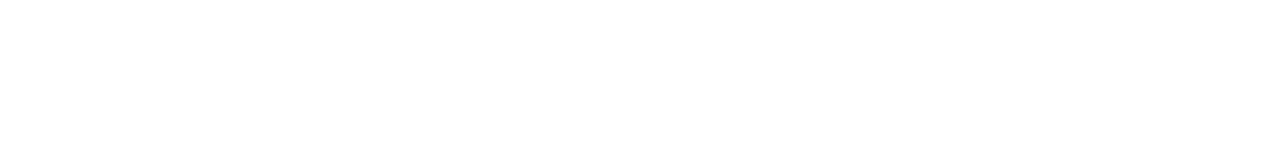
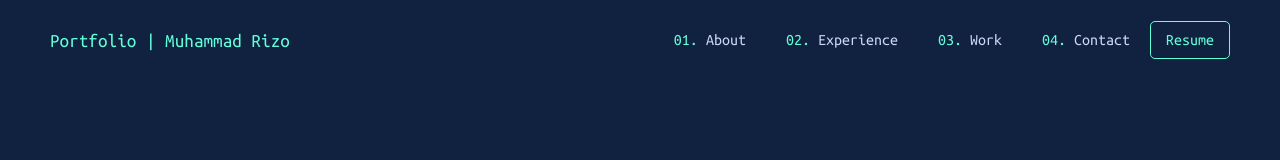
Before and after one commit to rizoxon/Portfolio, a plain HTML site: page index.html in a window 1280 px wide. Drawn offline with Linux system fonts and the light colour scheme.

Commit message:
navbar scroll

```diff
--- /dev/null
+++ b/css/main.css
@@ -0,0 +1,66 @@
+@import url('https://fonts.googleapis.com/css2?family=Ubuntu+Mono&display=swap');
+
+:root{
+    --navy: #0a192f;
+    --light-navy: #112240;
+    --lightest-navy: #233554;
+    --slate: #8892b0;
+    --lite-slate: #a8b2d1;
+    --litest-slate: #ccd6f6;
+    --white: #e6f1ff;
+    --green: #64ffda;
+}
+
+*{
+    padding: 0;margin: 0;box-sizing: border-box;
+    font-family: 'Ubuntu Mono', monospace;
+}
+
+body{
+    background: var(--light-navy);
+}
+
+/* Navbar */
+nav{
+    position: fixed;
+    top: 0;left: 0;
+    width: 100%;
+    height: 80px;
+    backdrop-filter: blur(3px);
+    padding: 0 50px;
+    display: flex;
+    justify-content: space-between;
+    align-items: center;
+    transition: 0.5s;
+}
+nav > ul {
+    display: flex;
+    align-items: center;
+}
+nav > ul > li {
+    list-style: none;
+}
+nav > ul > a{
+    color: var(--green);
+    text-decoration: none;
+    border: 1px solid var(--green);
+    padding: 10px 15px;
+    border-radius: 5px;
+}
+nav > ul > li > a{
+    color: var(--litest-slate);
+    padding: 0 20px;
+    text-decoration: none;
+    transition: 0.5s;
+}
+nav > ul > li > a:hover{
+    color: var(--green);
+}
+nav > ul > li > a > span {
+    color: var(--green);
+}
+nav > a{
+    font-size: 1.2em;
+    color: var(--green);
+    text-decoration: none;
+}
--- a/index.html
+++ b/index.html
@@ -9,11 +9,27 @@
     <!-- Preloader CSS & JS -->
     <link rel="stylesheet" href="./css/preloader.css">
     <script src="./js/prelader.js" defer></script>
+
+    <!-- Main CSS & JS-->
+    <link rel="stylesheet" href="./css/main.css">
+    <script src="./js/main.js" defer></script>
 </head>
 <body>
 
     <!-- Pre-loader -->
     <div id="preloader"></div>
 
+    <!-- Navbar -->
+    <nav>
+        <a href="index.html">Portfolio | Muhammad Rizo</a>
+        <ul>
+            <li><a href="#about"><span>01.</span> About</a></li>
+            <li><a href="#experience"><span>02.</span> Experience</a></li>
+            <li><a href="#work"><span>03.</span> Work</a></li>
+            <li><a href="#contact"><span>04.</span> Contact</a></li>
+            <a href="#">Resume</a>
+        </ul>
+    </nav>
+
 </body>
 </html>
--- /dev/null
+++ b/js/main.js
@@ -0,0 +1,13 @@
+'use strict'
+//////////////////////////// Navbar Scroll
+let lastScrollTop = 0
+let navbar = document.querySelector('nav')
+window.addEventListener('scroll', () => {
+    let scrollTop = window.pageYOffset || document.documentElement.scrollTop
+    if(scrollTop > lastScrollTop){
+        navbar.style.top = '-80px'
+    }else{
+        navbar.style.top = '0'
+    }
+    lastScrollTop = scrollTop
+})
```
